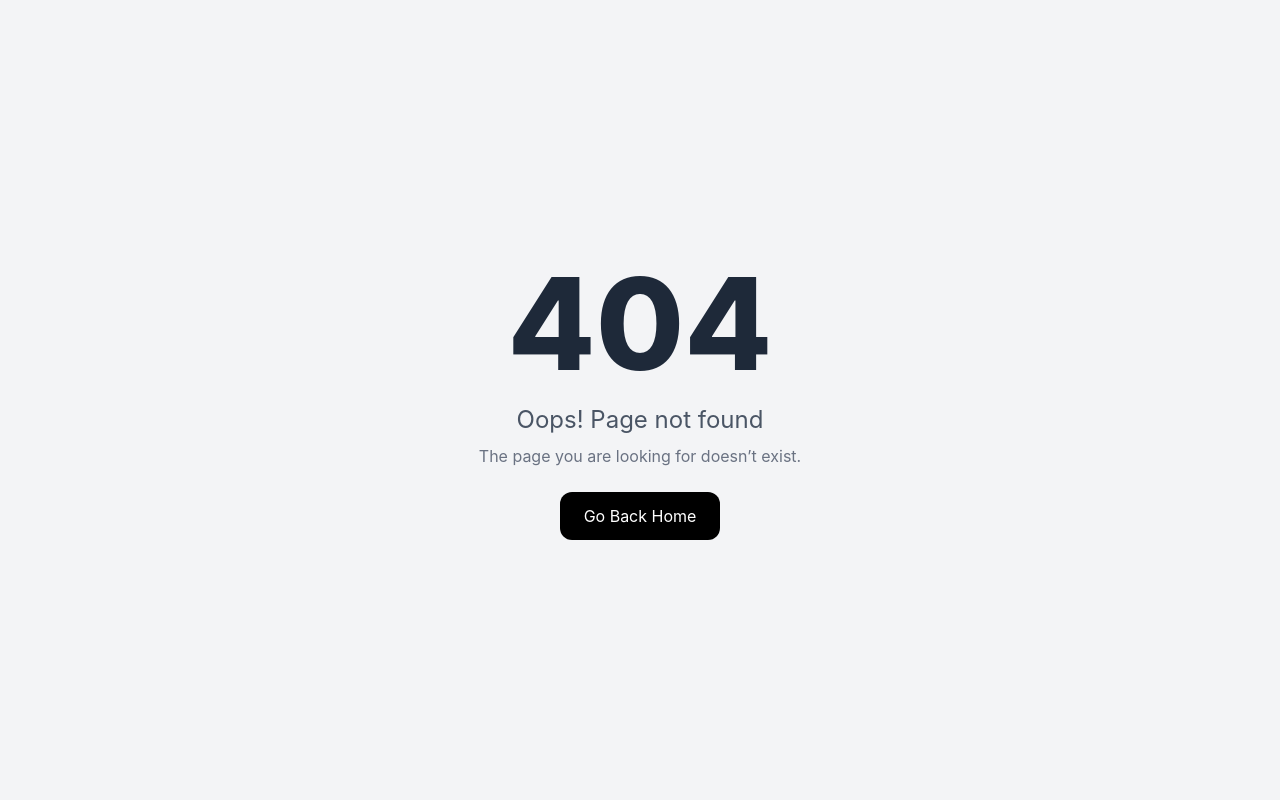
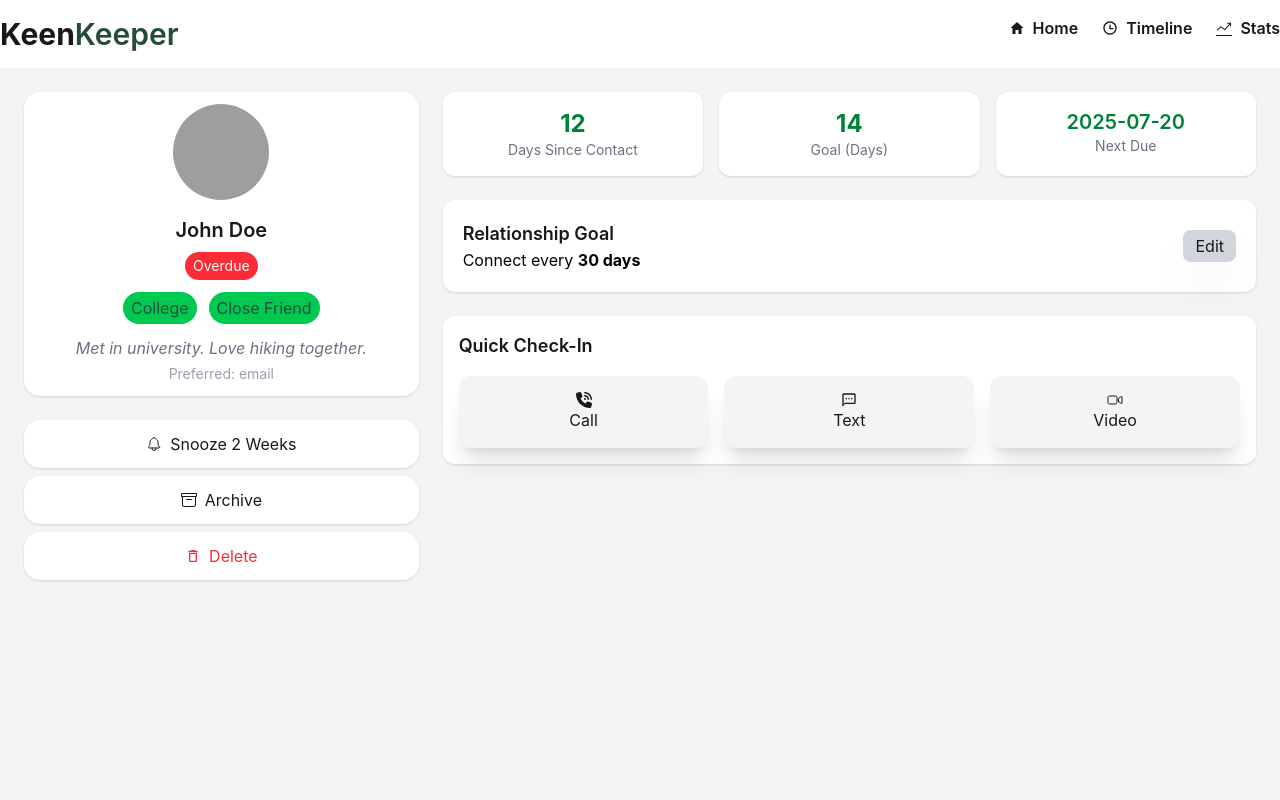
Before and after one commit to itsasmaulhosna/B-13-A-07, a React (Vite) app: page /friendDetails/1 in a window 1280 px wide. Before the commit this address had no page. Shown: the top 800 px of the page. Built offline with nearby package versions, Linux system fonts and the light colour scheme; grey boxes are pictures that could not be loaded.

Commit message:
Friend details page organized

```diff
--- a/public/data.json
+++ b/public/data.json
@@ -77,7 +77,7 @@
     "picture": "https://randomuser.me/api/portraits/men/7.jpg",
     "email": "james@example.com",
     "days_since_contact": 25,
-    "status": "O",
+    "status": "Overdue",
     "tags": ["Business"],
     "bio": "Business partner from startup.",
     "goal": 14,
--- /dev/null
+++ b/src/page/FriendDetails/FriendDetails.jsx
@@ -0,0 +1,176 @@
+import React from 'react';
+import { useLoaderData, useParams } from 'react-router';
+import { FaPhoneVolume } from "react-icons/fa6";
+import { MdOutlineTextsms } from "react-icons/md";
+import { IoVideocamOutline } from "react-icons/io5";
+import { BsArchive } from "react-icons/bs";
+import { IoNotificationsOutline } from "react-icons/io5";
+import { MdDeleteOutline } from "react-icons/md";
+
+const FriendDetails = () => {
+    const {friendId}=useParams()
+console.log(friendId);
+const friends=useLoaderData();
+const expectedFriend=friends.find(friend=>friend.id==friendId);
+console.log(expectedFriend)
+
+const {picture,name,days_since_contact,status,tags,bio,goal,next_due_date}=expectedFriend
+const getStatusStyle=(status)=>{
+if(status==='Overdue'){
+    return "bg-red-500 text-white";
+
+}else if(status==='Almost Due'){
+    return "bg-yellow-500 text-white";
+
+}else{
+    return "bg-[#244d3f] text-white";
+
+}
+    }
+    return (
+            <div className="bg-gray-100 min-h-screen p-6">
+      <div className="grid grid-cols-1 lg:grid-cols-3 gap-6">
+
+
+        <div className="">
+          <div className='bg-white p-3  rounded-2xl shadow text-center'>
+            <img
+            src={picture}
+            className="w-24 h-24 mx-auto  rounded-full"
+          />
+          <h2 className="text-xl font-semibold mt-4">{name}</h2>
+
+          <div className="space-y-3 mt-2">
+            <div className='flex justify-center'>
+                    <div className={`rounded-full py-1 px-2 text-sm  ${getStatusStyle(status)}`}>
+    {status}
+</div>
+                </div>
+            <div className='flex  justify-center gap-3'>
+                    {tags.map(tag=><div className="text-[#244d3f] bg-green-500 rounded-full px-2 py-1">{tag}</div>)}
+                </div>
+          </div>
+
+          <p className="text-gray-500 italic mt-3">
+            {bio}
+          </p>
+          <p className="text-sm text-gray-400 mt-1">
+            Preferred: email
+          </p>
+          </div>
+
+          {/* ACTION BUTTONS */}
+          <div className="mt-6 space-y-2 ">
+            <button className="w-full flex items-center justify-center gap-2  hover:bg-gray-100 bg-white p-3  rounded-2xl shadow text-center">
+              <IoNotificationsOutline
+ size={16} /> Snooze 2 Weeks
+            </button>
+            <button className="w-full flex items-center justify-center gap-2  bg-white p-3  rounded-2xl shadow text-center hover:bg-gray-100">
+              <BsArchive
+ size={16} /> Archive
+            </button>
+            <button className="w-full flex items-center justify-center gap-2  bg-white p-3  rounded-2xl shadow text-center text-red-500 hover:bg-red-50">
+              <MdDeleteOutline
+md size={16} /> Delete
+            </button>
+          </div>
+        </div>
+
+        {/* RIGHT SECTION */}
+        <div className="lg:col-span-2 space-y-6">
+
+          {/* STATS */}
+          <div className="grid grid-cols-1 md:grid-cols-3 gap-4">
+            <div className="bg-white p-4 rounded-xl shadow text-center">
+              <h2 className="text-2xl font-bold text-green-700">{days_since_contact}</h2>
+              <p className="text-gray-500 text-sm">Days Since Contact</p>
+            </div>
+
+            <div className="bg-white p-4 rounded-xl shadow text-center">
+              <h2 className="text-2xl font-bold text-green-700">{goal}</h2>
+              <p className="text-gray-500 text-sm">Goal (Days)</p>
+            </div>
+
+            <div className="bg-white p-4 rounded-xl shadow text-center">
+              <h2 className="text-xl font-semibold text-green-700">
+                {next_due_date}
+              </h2>
+              <p className="text-gray-500 text-sm">Next Due</p>
+            </div>
+          </div>
+
+          {/* RELATIONSHIP GOAL */}
+          <div className="bg-white p-5 rounded-xl shadow flex justify-between items-center">
+            <div >
+              <h3 className="font-semibold text-lg">Relationship Goal</h3>
+              <p className="text-black">
+                Connect every <span className="font-bold">30 days</span>
+              </p>
+            </div>
+            <button className="shadow-2xl bg-gray-300 px-3 py-1 rounded-lg hover:bg-gray-100 ">
+              Edit
+            </button>
+          </div>
+
+          {/* QUICK CHECK-IN */}
+          <div className="bg-white p-4 rounded-xl shadow mb-5">
+            <h3 className="font-semibold text-lg mb-4">Quick Check-In</h3>
+
+            <div className="grid grid-cols-3 gap-4">
+              <button className="p-4 shadow-xl bg-gray-100 rounded-xl flex flex-col items-center hover:bg-gray-100">
+                <FaPhoneVolume />
+
+                <span>Call</span>
+              </button>
+
+              <button className="p-4 shadow-xl bg-gray-100 rounded-xl flex flex-col items-center hover:bg-gray-100">
+                <MdOutlineTextsms />
+
+                <span>Text</span>
+              </button>
+
+              <button className="p-4 shadow-xl bg-gray-100 rounded-xl flex flex-col items-center hover:bg-gray-100">
+                <IoVideocamOutline />
+
+                <span>Video</span>
+              </button>
+            </div>
+          </div>
+
+          {/* RECENT INTERACTIONS
+         <div className="bg-white p-5 rounded-xl shadow">
+            <div className="flex justify-between items-center mb-4">
+              <h3 className="font-semibold text-lg">Recent Interactions</h3>
+              <button className="border px-3 py-1 rounded-lg text-sm hover:bg-gray-100">
+                Full History
+              </button>
+            </div>
+
+            <div className="space-y-4">
+              {["Text", "Meetup", "Video", "Text"].map((type, i) => (
+                <div
+                  key={i}
+                  className="flex justify-between items-center border-b pb-2"
+                >
+                  <div>
+                    <p className="font-medium">{type}</p>
+                    <p className="text-gray-500 text-sm">
+                      Asked for career advice
+                    </p>
+                  </div>
+                  <span className="text-sm text-gray-400">
+                    Jan 28, 2026
+                  </span>
+                </div>
+              ))}
+            </div>
+          </div> */}
+
+        </div>
+      </div>
+    </div>
+
+    );
+};
+
+export default FriendDetails;
--- a/src/routs/Routs.jsx
+++ b/src/routs/Routs.jsx
@@ -4,6 +4,7 @@ import Home from "../page/Homepage/Home";
 import Timeline from "../page/TimelinePage/Timeline";
 import Stats from "../page/Statspage/Stats";
 import Error from "../page/Errorpage/Error";
+import FriendDetails from "../page/FriendDetails/FriendDetails";
 
 export const router=createBrowserRouter([
     {
@@ -13,6 +14,11 @@ export const router=createBrowserRouter([
 {
     path:'/',
     element:<Home></Home>
+},
+{
+path:'/friendDetails/:friendId',
+element:<FriendDetails></FriendDetails>,
+loader:()=>fetch('/data.json')
 },
 {
     path:'/timeline',
--- a/src/ui/FriendCard.jsx
+++ b/src/ui/FriendCard.jsx
@@ -1,4 +1,5 @@
 import React from 'react';
+import { Link } from 'react-router';
 
 const FriendCard = ({friend}) => {
     const getStatusStyle=(status)=>{
@@ -14,7 +15,7 @@ if(status==='Overdue'){
 }
     }
     return (
-        <div className="card bg-base-100  shadow-xl">
+        <Link to={`/friendDetails/${friend.id}`} className="card bg-base-100  shadow-xl">
   <figure>
     <img
        src={friend.picture}  className='rounded-full'/>
@@ -34,7 +35,7 @@ if(status==='Overdue'){
                 </div>
 
   </div>
-</div>
+</Link>
 
     );
 };
```
